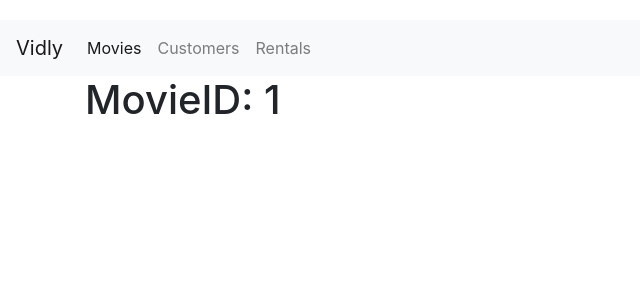
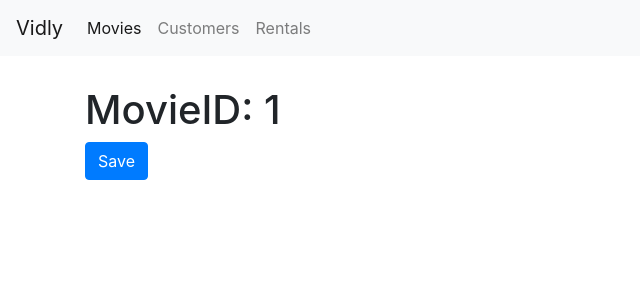
Before and after one commit to PhideasAmbrosianus/React-FrontEndPlayground, a React (Create React App) app: page /movies/1 in a window 1280 px wide. Shown: the top 300 px of the page, without its empty margins (0-640 px from the left). Built offline with nearby package versions, Linux system fonts and the light colour scheme.

Commit message:
Clean-up on NavBar and Movie Form

```diff
--- a/src/App.jsx
+++ b/src/App.jsx
@@ -6,7 +6,7 @@
 import NotFound from "./components/common/notFound";
 import Customers from "./components/customers";
 import Rentals from "./components/rentals";
-import MovieDetails from "./components/movieDetails";
+import MovieForm from "./components/movieForm";
 
 class App extends Component {
   render() {
@@ -17,12 +17,12 @@
         <NavBar />
         <main className="container">
           <Switch>
-            <Route path="/movies/:id" component={MovieDetails} />
+            <Route path="/movies/:id" component={MovieForm} />
             <Route path="/movies" component={Movies} />
             <Route path="/customers" component={Customers} />
             <Route path="/rentals" component={Rentals} />
             <Route path="/not-found" component={NotFound} />
-            <Redirect from="/x" to="/movies" />
+            <Redirect from="/" exact to="/movies" />
             <Redirect to="/not-found" />
           </Switch>
         </main>
--- a/src/components/common/navbar.jsx
+++ b/src/components/common/navbar.jsx
@@ -1,10 +1,12 @@
-import { NavLink } from "react-router-dom";
+import { NavLink, Link } from "react-router-dom";
 import React from "react";
 
 const NavBar = () => {
   return (
     <nav className="navbar navbar-expand-lg navbar-light bg-light">
-      <span className="navbar-brand">Vidly</span>
+      <Link className="navbar-brand" to="/">
+        Vidly
+      </Link>
       <button
         className="navbar-toggler"
         type="button"
--- a/src/components/movieDetails.jsx
+++ /dev/null
@@ -1,7 +0,0 @@
-import React from "react";
-
-const MovieDetails = ({ match }) => {
-  return <h1>MovieID: {match.params.id} </h1>;
-};
-
-export default MovieDetails;
--- /dev/null
+++ b/src/components/movieForm.jsx
@@ -0,0 +1,17 @@
+import React from "react";
+
+const MovieForm = ({ match, history }) => {
+  return (
+    <div>
+      <h1>MovieID: {match.params.id} </h1>
+      <button
+        className="btn btn-primary"
+        onClick={() => history.push("/movies")}
+      >
+        Save
+      </button>
+    </div>
+  );
+};
+
+export default MovieForm;
--- a/src/components/moviesTable.jsx
+++ b/src/components/moviesTable.jsx
@@ -1,10 +1,17 @@
 import React, { Component } from "react";
 import Like from "./common/like";
 import Table from "./common/table";
+import { Link } from "react-router-dom";
 
 class MoviesTable extends Component {
   columns = [
-    { label: "Title", path: "title" },
+    {
+      label: "Title",
+      path: "title",
+      content: (movie) => (
+        <Link to={`/movies/${movie._id}`}>{movie.title}</Link>
+      ),
+    },
     { label: "Genre", path: "genre.name" },
     { label: "Stock", path: "numberInStock" },
     { label: "Rate", path: "dailyRentalRate" },
--- a/src/index.css
+++ b/src/index.css
@@ -5,7 +5,7 @@
     sans-serif;
   -webkit-font-smoothing: antialiased;
   -moz-osx-font-smoothing: grayscale;
-  padding: 20px 0 0 0;
+  padding: 0 0 0 0;
 }
 
 code {
@@ -16,3 +16,7 @@
 .clickable {
   cursor: pointer
 }
+
+.navbar {
+  margin-bottom: 30px;
+}
```
